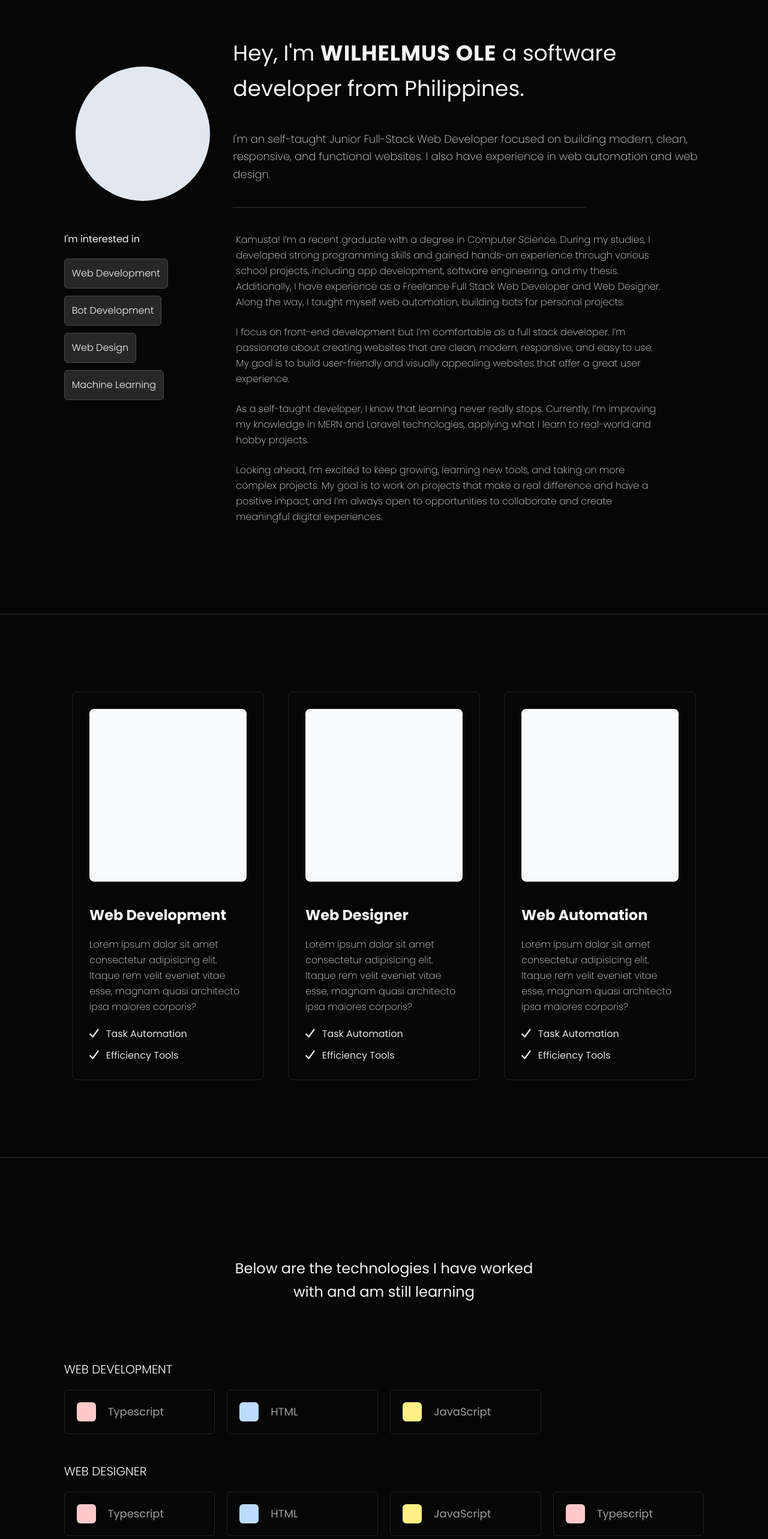
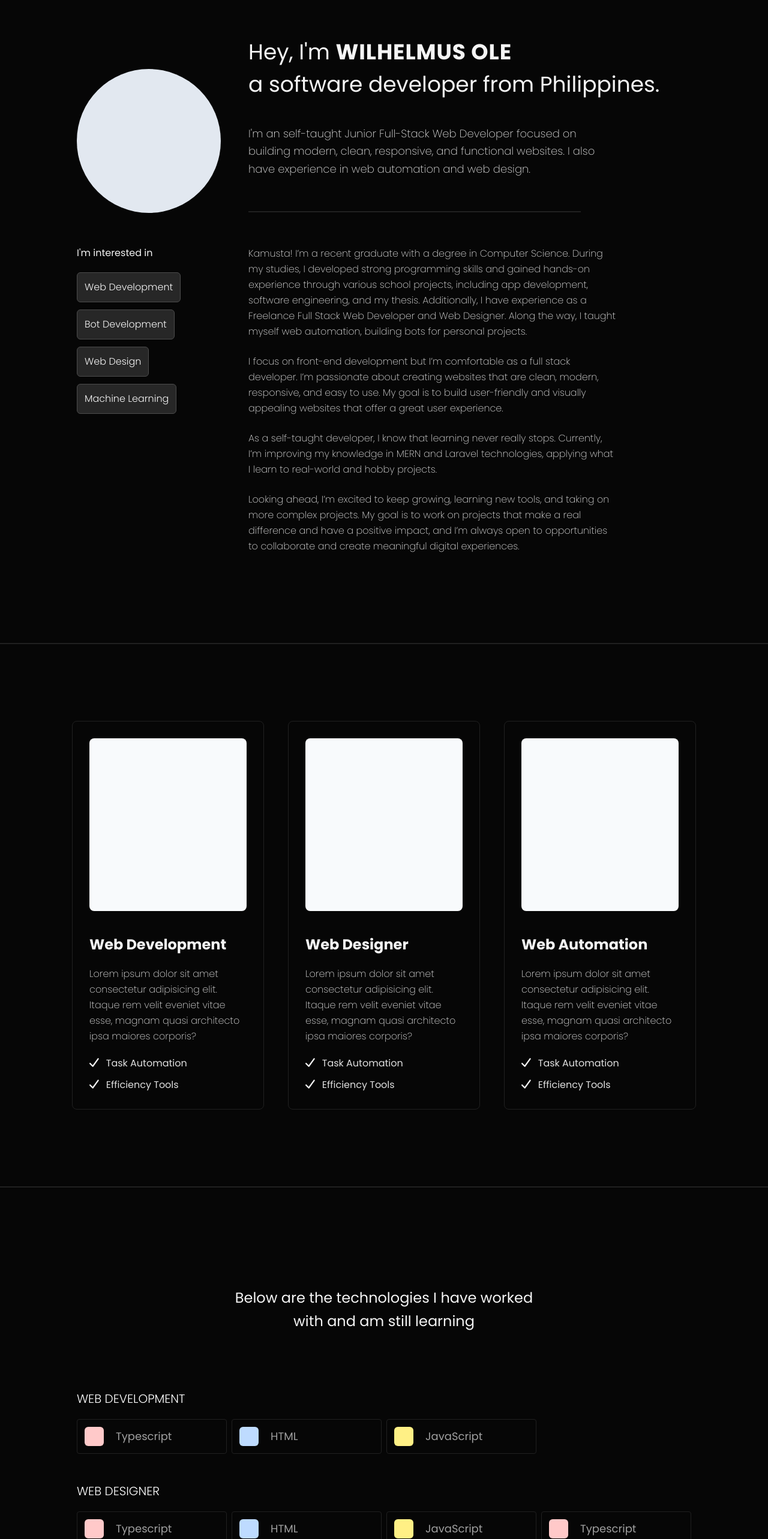
Before and after one commit to wilhelmusolejr/portfolivio-v2, a React (Vite) app: page /about in a window 1280 px wide. Shown: the part 234-2800 px from the top of the page at 60% size. Built offline with nearby package versions, Linux system fonts and the light colour scheme.

Commit message:
basic refactor

```diff
--- a/src/components/Navigator.jsx
+++ b/src/components/Navigator.jsx
@@ -10,7 +10,7 @@ export default function Navigator() {
         <div className="">
           <a
             href="/"
-            className="text-2xl font-bold tracking-wider text-white uppercase"
+            className="text-lg font-bold tracking-wider text-white uppercase sm:text-2xl"
           >
             Wilhelmus Ole
           </a>
--- a/src/components/TechItem.jsx
+++ b/src/components/TechItem.jsx
@@ -2,7 +2,7 @@ import React from "react";
 
 export default function TechItem({ techName = "", color = "" }) {
   return (
-    <div className="border-border-light flex items-center gap-3 rounded-md border-1 p-3 md:gap-5 md:p-5">
+    <div className="border-border-light flex items-center gap-3 rounded-sm border-1 p-2 md:gap-5 md:p-3">
       <div className={`h-8 w-8 rounded-md ${color}`}></div>
       <p className="text-tertiary-white text-sm md:text-lg">{techName}</p>
     </div>
--- a/src/components/TechItemParent.jsx
+++ b/src/components/TechItemParent.jsx
@@ -2,7 +2,7 @@ import React from "react";
 
 export default function TechItemParent({ children }) {
   return (
-    <div className="mt-5 grid grid-cols-2 gap-2 md:grid-cols-2 md:gap-5 lg:grid-cols-4">
+    <div className="mt-5 grid grid-cols-2 gap-2 md:grid-cols-2 lg:grid-cols-4">
       {children}
     </div>
   );
--- a/src/components/WorkItem.jsx
+++ b/src/components/WorkItem.jsx
@@ -8,7 +8,7 @@ export default function WorkItem({ workName, workDate }) {
     <div className="border-light-white bg-lightdark flex items-center justify-between rounded-md border-1 p-4">
       <div className="flex flex-wrap items-center gap-2">
         <h3>{workName}</h3>
-        <p className="text-xs text-gray-400 md:text-base">{workDate}</p>
+        <p className="text-xs text-gray-400">{workDate}</p>
       </div>
       <div className="">
         <FontAwesomeIcon icon={faChevronDown} className="text-lg" />
--- a/src/pages/About.jsx
+++ b/src/pages/About.jsx
@@ -10,49 +10,67 @@ import InterestItem from "../components/InterestItem";
 import ServiceItem from "../components/ServiceItem";
 
 export default function About() {
+  let servicesData = [
+    {
+      title: "Web Development",
+      description:
+        "Lorem ipsum dolor sit amet consectetur adipisicing elit. Itaque rem velit eveniet vitae esse, magnam quasi architecto ipsa maiores corporis?",
+    },
+    {
+      title: "Web Designer",
+      description:
+        "Lorem ipsum dolor sit amet consectetur adipisicing elit. Itaque rem velit eveniet vitae esse, magnam quasi architecto ipsa maiores corporis?",
+    },
+    {
+      title: "Web Automation",
+      description:
+        "Lorem ipsum dolor sit amet consectetur adipisicing elit. Itaque rem velit eveniet vitae esse, magnam quasi architecto ipsa maiores corporis?",
+    },
+  ];
+
   return (
     <>
       <Navigator />
 
-      <div className="container mx-auto mt-32 w-10/12 py-5">
+      <div className="container mx-auto mt-32 w-10/12 max-w-5xl py-5">
         {/* group 1 */}
-        <div className="flex flex-col gap-5 lg:flex-row">
+        <div className="flex flex-col gap-10 lg:flex-row">
           {/* Circle */}
-          <div className="mx-auto flex w-3/12 items-center justify-center">
-            <div className="h-56 w-56 rounded-full bg-slate-200"></div>
+          <div className="mx-auto flex w-3/12 items-center">
+            <div className="h-60 w-60 rounded-full bg-slate-200"></div>
           </div>
 
           {/* Text */}
           <div className="mt-16 lg:mt-0 lg:w-9/12">
             {/* Heading */}
-            <h1 className="w-10/12 text-2xl leading-relaxed md:text-4xl lg:w-full">
+            <h1 className="text-2xl leading-normal md:text-4xl">
               Hey, I'm{" "}
               <span className="font-bold tracking-wide uppercase">
                 Wilhelmus Ole
               </span>{" "}
-              a software developer from Philippines.
+              <br />a software developer from Philippines.
             </h1>
 
             {/* Paragraph */}
-            <p className="text-font-light mt-10 text-lg leading-relaxed font-extralight">
+            <p className="text-font-light mt-10 text-lg leading-relaxed font-extralight lg:w-10/12">
               I'm an self-taught Junior Full-Stack Web Developer focused on
               building modern, clean, responsive, and functional websites. I
               also have experience in web automation and web design.
             </p>
 
-            <div className="bg-border-light my-10 hidden h-0.5 w-9/12 lg:block"></div>
+            <div className="bg-border-light my-14 hidden h-0.5 w-9/12 lg:block"></div>
           </div>
         </div>
 
         {/* INTEREST */}
         {/* group 2 */}
-        <div className="flex flex-col gap-5 lg:flex-row">
+        <div className="flex flex-col gap-10 lg:flex-row">
           {/* Interest */}
           <div className="mt-16 lg:mt-0 lg:w-3/12">
             <h2>I'm interested in</h2>
 
             {/* Parent */}
-            <div className="mt-5 flex flex-wrap gap-3 font-light capitalize">
+            <div className="mt-5 flex flex-wrap gap-3 font-light capitalize lg:flex-col">
               {/* Item */}
               <InterestItem interestName="Web Development" />
               <InterestItem interestName="Bot Development" />
@@ -64,17 +82,18 @@ export default function About() {
           <div className="bg-border-light my-10 hidden h-0.5 w-9/12"></div>
 
           {/* Paragraphs */}
-          <div className="text-font-light flex flex-col gap-6 leading-relaxed lg:mt-0 lg:w-8/12">
+          <div className="text-font-light leading-relaxed lg:mt-0 lg:w-9/12">
+            <div className="flex w-10/12 flex-col gap-6">
+              {/* items */}
               <p className="font-extralight">
-              Kamusta! I’m a recent graduate with a degree in Computer Science.
-              During my studies, I developed strong programming skills and
-              gained hands-on experience through various school projects,
-              including app development, software engineering, and my thesis.
-              Additionally, I have experience as a Freelance Full Stack Web
-              Developer and Web Designer. Along the way, I taught myself web
-              automation, building bots for personal projects.
+                Kamusta! I’m a recent graduate with a degree in Computer
+                Science. During my studies, I developed strong programming
+                skills and gained hands-on experience through various school
+                projects, including app development, software engineering, and
+                my thesis. Additionally, I have experience as a Freelance Full
+                Stack Web Developer and Web Designer. Along the way, I taught
+                myself web automation, building bots for personal projects.
               </p>
-
               <p className="font-extralight">
                 I focus on front-end development but I’m comfortable as a full
                 stack developer. I’m passionate about creating websites that are
@@ -82,14 +101,12 @@ export default function About() {
                 user-friendly and visually appealing websites that offer a great
                 user experience.
               </p>
-
               <p className="font-extralight">
                 As a self-taught developer, I know that learning never really
                 stops. Currently, I’m improving my knowledge in MERN and Laravel
                 technologies, applying what I learn to real-world and hobby
                 projects.
               </p>
-
               <p className="font-extralight">
                 Looking ahead, I’m excited to keep growing, learning new tools,
                 and taking on more complex projects. My goal is to work on
@@ -100,45 +117,32 @@ export default function About() {
             </div>
           </div>
         </div>
+      </div>
 
       <SectionLine />
 
       {/* SERVICES */}
-      <div className="container mx-auto w-10/12">
+      <div className="container mx-auto w-10/12 max-w-6xl">
         <div className="flex flex-wrap items-center justify-center gap-10">
           {/* Card */}
+          {servicesData.map((service, index) => (
+            <>
               <ServiceItem
+                key={index}
                 data={{
-              title: "Web Development",
-              description:
-                "Lorem ipsum dolor sit amet consectetur adipisicing elit. Itaque rem velit eveniet vitae esse, magnam quasi architecto ipsa maiores corporis?",
+                  title: service.title,
+                  description: service.description,
                 }}
               />
-
-          {/* Card */}
-          <ServiceItem
-            data={{
-              title: "Web Designer",
-              description:
-                "Lorem ipsum dolor sit amet consectetur adipisicing elit. Itaque rem velit eveniet vitae esse, magnam quasi architecto ipsa maiores corporis?",
-            }}
-          />
-
-          {/* Card */}
-          <ServiceItem
-            data={{
-              title: "Web Automation",
-              description:
-                "Lorem ipsum dolor sit amet consectetur adipisicing elit. Itaque rem velit eveniet vitae esse, magnam quasi architecto ipsa maiores corporis?",
-            }}
-          />
+            </>
+          ))}
         </div>
       </div>
 
       <SectionLine />
 
       {/* TECHNOLOGIES */}
-      <div className="container mx-auto mt-36 w-10/12 py-5">
+      <div className="container mx-auto mt-36 w-10/12 max-w-5xl py-5">
         <h2 className="mb-24 max-w-lg text-center text-xl leading-relaxed md:mx-auto md:w-10/12 md:text-2xl">
           Below are the technologies I have worked with and am still learning
         </h2>
@@ -174,15 +178,16 @@ export default function About() {
       <SectionLine />
 
       {/* WORK EXPERIENCE */}
-      <div className="container mx-auto mt-36 w-10/12 bg-red-100">
+      <div className="container mx-auto mt-36 w-10/12 max-w-5xl bg-red-100">
+        <div className="flex">
           {/* LEFT */}
-        <div className="border-border-superlight flex h-[40vh] items-center justify-center border-1 bg-black text-center">
+          <div className="border-border-superlight flex h-[40vh] w-6/12 items-center justify-center border-1 bg-black text-center lg:h-[60vh]">
             <h2 className="text-2xl font-semibold uppercase md:text-3xl">
               Work experience
             </h2>
           </div>
           {/* RIGHT */}
-        <div className="border-border-superlight flex h-[60vh] flex-col justify-between border-1 bg-black px-4 py-10 md:px-10">
+          <div className="border-border-superlight flex h-[60vh] w-6/12 flex-col justify-between border-1 bg-black px-4 py-10 md:px-5">
             <div className="flex flex-col gap-5">
               {/* Item */}
               <WorkItem
@@ -201,6 +206,7 @@ export default function About() {
               <p className="mb-2">Help me to add more?</p>
               <div className="mx-auto w-fit rounded-lg bg-white px-4 py-2 text-black uppercase">
                 Get in touch
+              </div>
             </div>
           </div>
         </div>
--- a/src/pages/Home.jsx
+++ b/src/pages/Home.jsx
@@ -50,7 +50,7 @@ function App() {
       </p>
 
       {/* ALBUM */}
-      <div className="project-album container mx-auto my-14 flex flex-wrap justify-center gap-30 px-10 md:gap-12 lg:gap-20">
+      <div className="project-album container mx-auto my-14 flex max-w-7xl flex-wrap justify-center gap-30 px-10 md:gap-12 lg:gap-20">
         {/* Item */}
         {highlightProjectsObj.map((project, index) => (
           <>
```
Lines whose indentation alone changed are shown as unchanged.
